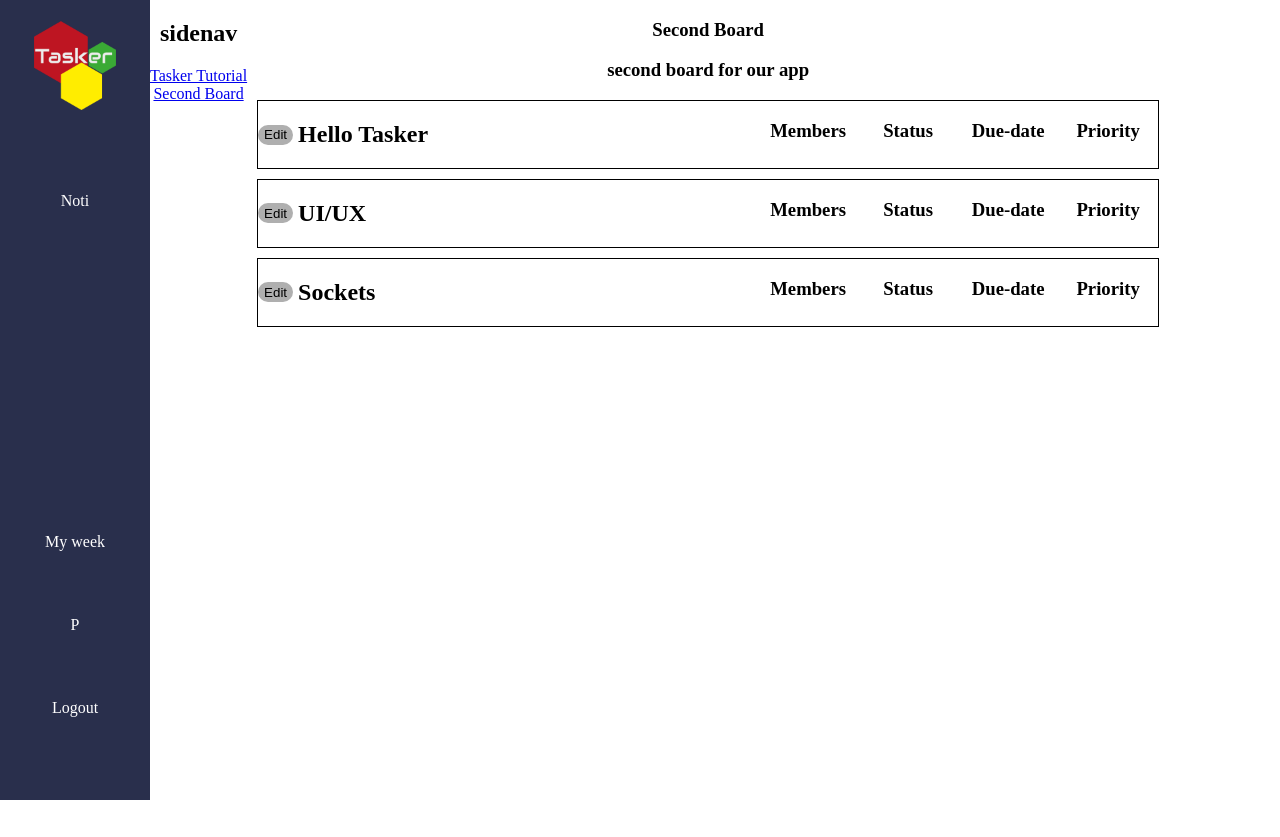
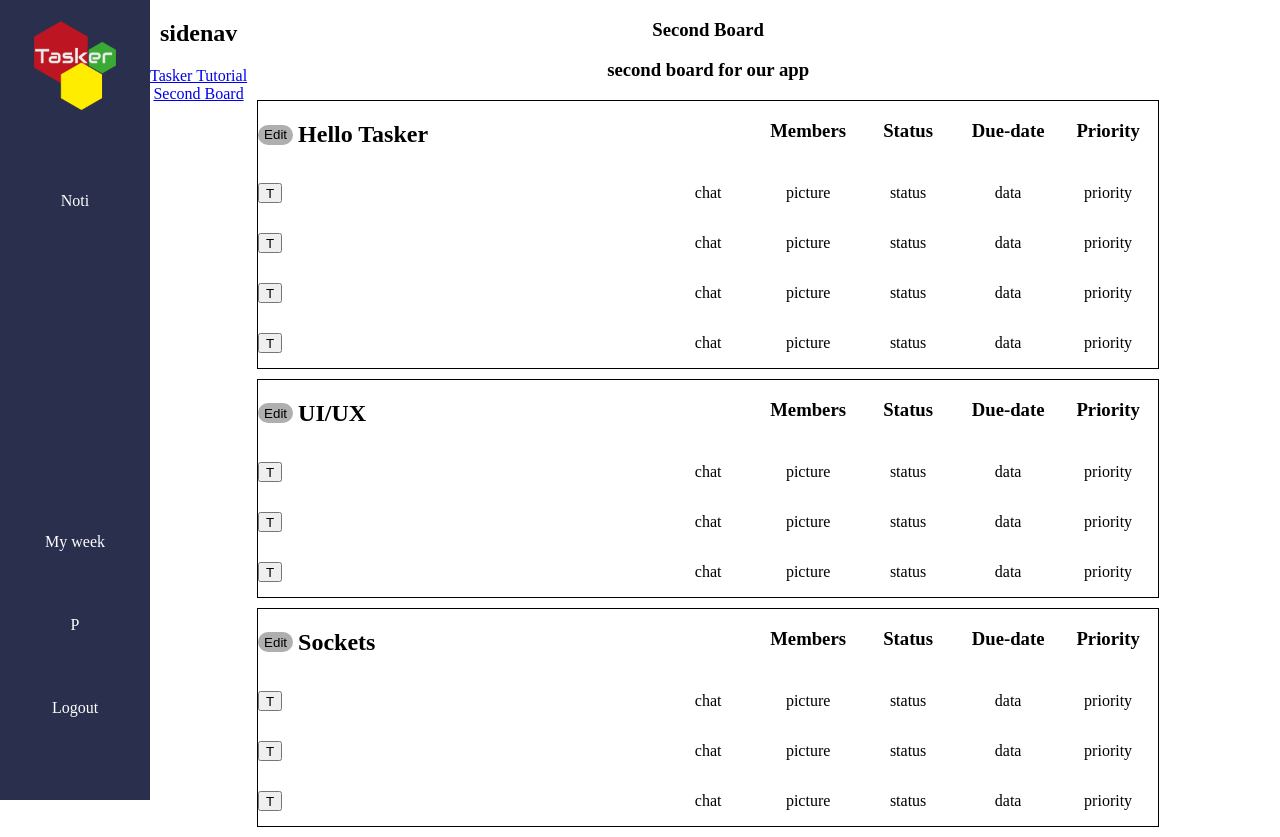
Before and after one commit to Leshyy/Tasker, a React (Create React App) app: page /board/asd456 in a window 1280 px wide. Before the commit the page ends 800 px from the top, so only its background shows below. Built offline with nearby package versions, Linux system fonts and the light colour scheme.

Commit message:
change data

```diff
--- a/src/cmps/groups/GroupPreview.jsx
+++ b/src/cmps/groups/GroupPreview.jsx
@@ -18,7 +18,10 @@ export class GroupPreview extends Component {
                     </div>
                 </div>
                 <div>
-                    {/* <TaskList /> */}
+                    {group.tasks.map(task => {
+                        return <TaskList key={task.id} task={task} />
+                    })}
+
                 </div>
             </section>
         )
--- a/src/cmps/tasks/TaskList.jsx
+++ b/src/cmps/tasks/TaskList.jsx
@@ -1,10 +1,9 @@
 import { TaskPreview } from "./TaskPreview";
 
-export function TaskList() {
+export function TaskList({ task }) {
+    console.log('group is:', task);
     return (
         <div>
-            <TaskPreview />
-            <TaskPreview />
             <TaskPreview />
         </div>
     )
--- a/src/cmps/tasks/TaskPreview.jsx
+++ b/src/cmps/tasks/TaskPreview.jsx
@@ -3,11 +3,12 @@ import { Component } from 'react'
 export class TaskPreview extends Component {
 
     render() {
+        // const task = { this.props }
         return (
             <div className="task-preview flex space-between">
                 <div className="task-left flex">
                     <button>T</button>
-                    <h3>name task</h3>
+                    {/* <h3>{task.name}</h3> */}
                 </div>
                 <div className="task-right flex">
                     <p>chat</p>
```
Also changed, not shown: 1 other file (tests, documents, lock files or other folders).
